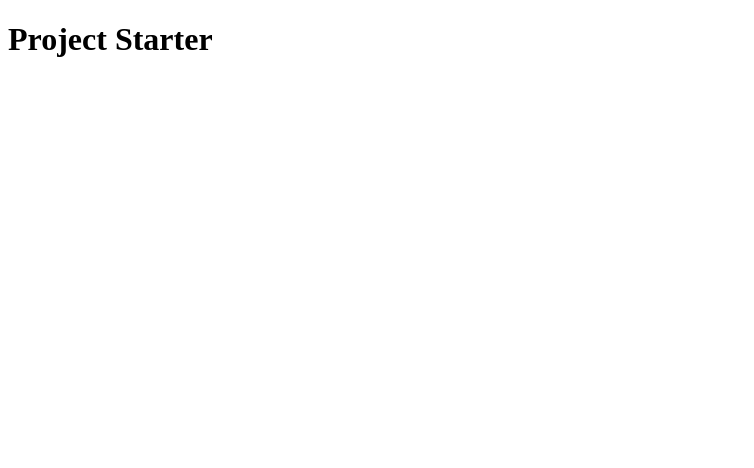
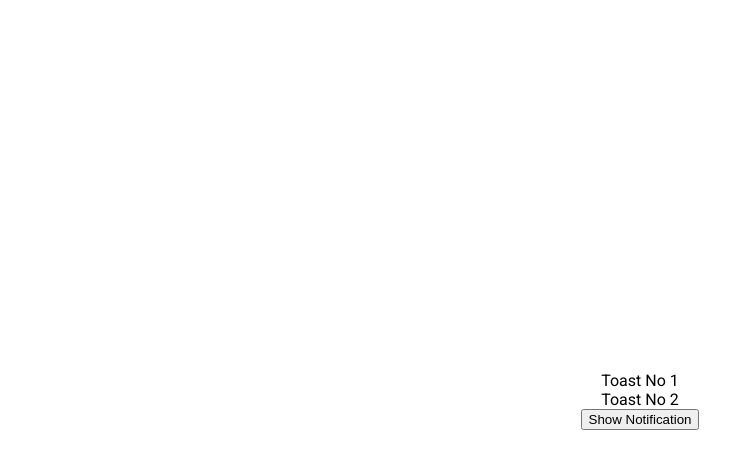
Before and after one commit to mdawood11/Notification-Bar, a plain HTML site: page index.html in a window 1280 px wide. Shown: the whole page, without its empty margins (0-754 px from the left). Drawn offline with Linux system fonts and the light colour scheme.

Commit message:
Modified html file

```diff
--- a/index.html
+++ b/index.html
@@ -4,10 +4,14 @@
     <meta charset="UTF-8" />
     <meta name="viewport" content="width=device-width, initial-scale=1.0" />
     <link rel="stylesheet" href="style.css" />
-    <title>My Project</title>
+    <title>Toast Notification</title>
   </head>
   <body>
-    <h1>Project Starter</h1>
+    <div id="toasts">
+      <div class="toast">Toast No 1</div>
+      <div class="toast">Toast No 2</div>
+    </div>
+    <button class="btn" id="button">Show Notification</button>
     <script src="script.js"></script>
   </body>
 </html>
--- a/style.css
+++ b/style.css
@@ -0,0 +1,16 @@
+@import url("https://fonts.googleapis.com/css2?family=Roboto:wght@400;700&display=swap");
+
+* {
+  box-sizing: border-box;
+}
+
+body {
+  font-family: "Roboto", sans-serif;
+  display: flex;
+  flex-direction: column;
+  align-items: center;
+  justify-content: center;
+  height: 100vh;
+  overflow: hidden;
+  margin: 0;
+}
```
